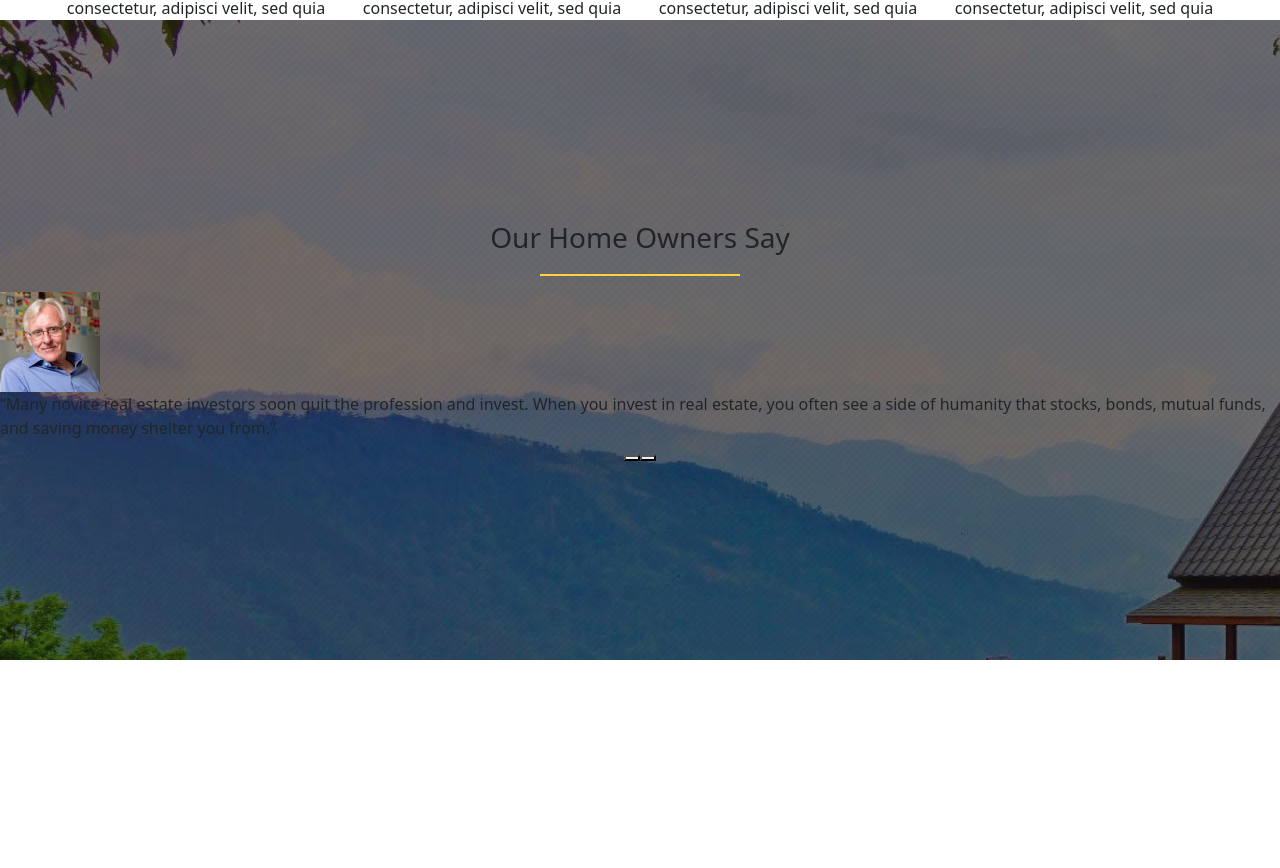
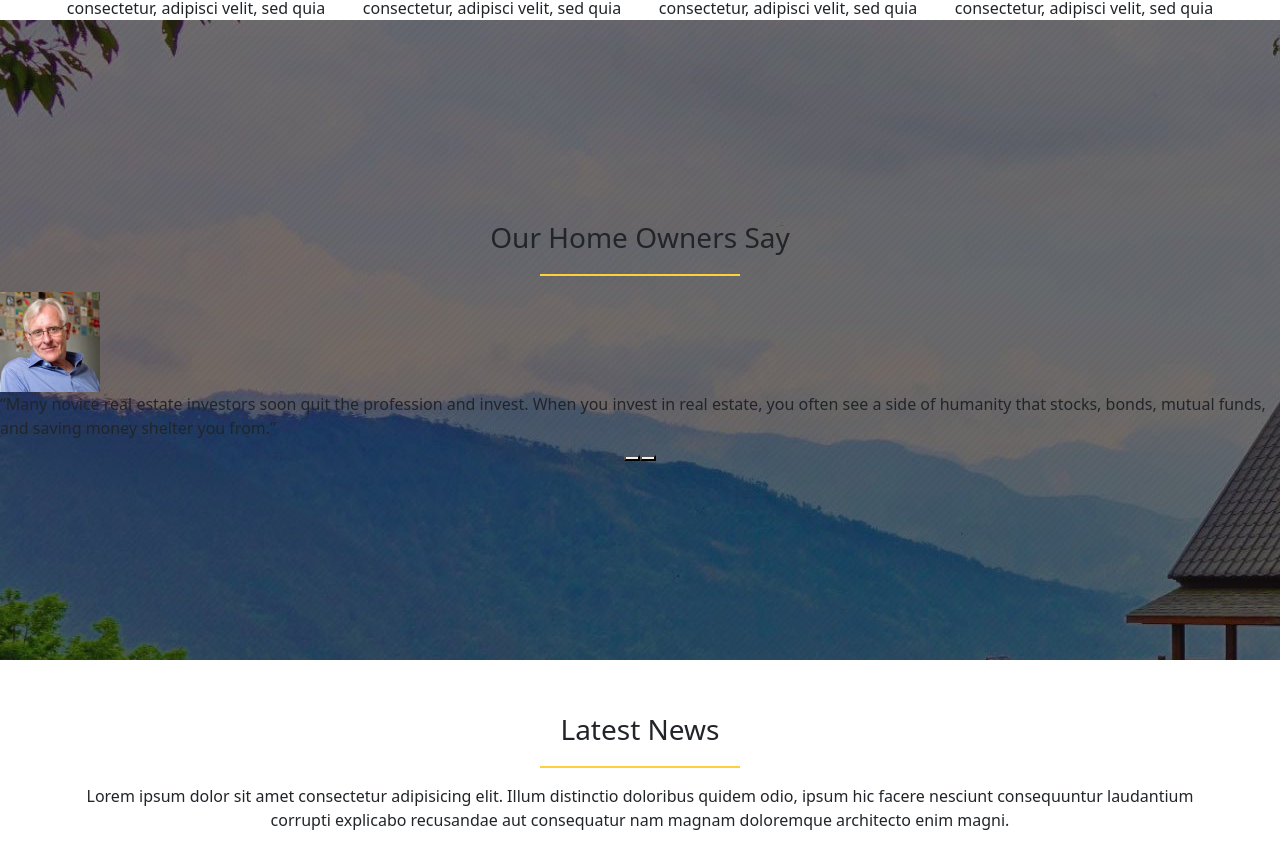
Before and after one commit to davidelunetta/proj-html-vuejs, a Vue app: page / in a window 1280 px wide. Shown: the part 3034-3902 px from the top of the page. Before the commit the page ends 3694 px from the top, so only its background shows below. Built offline with nearby package versions, Linux system fonts and the light colour scheme.

Commit message:
updated latest news

```diff
--- a/src/components/Main.vue
+++ b/src/components/Main.vue
@@ -141,6 +141,20 @@
       ></button>
     </div>
   </div>
+  <div
+    class="pt-5 pb-5 d-flex flex-column justify-content-center align-items-center text-center"
+  >
+    <span class="fw-medium fs-3"> Latest News </span>
+    <div class="separator mt-3"></div>
+    <div class="container mt-3">
+      <span class="text-center"
+        >Lorem ipsum dolor sit amet consectetur adipisicing elit. Illum
+        distinctio doloribus quidem odio, ipsum hic facere nesciunt consequuntur
+        laudantium corrupti explicabo recusandae aut consequatur nam magnam
+        doloremque architecto enim magni.
+      </span>
+    </div>
+  </div>
 </template>
 
 <script>
```
